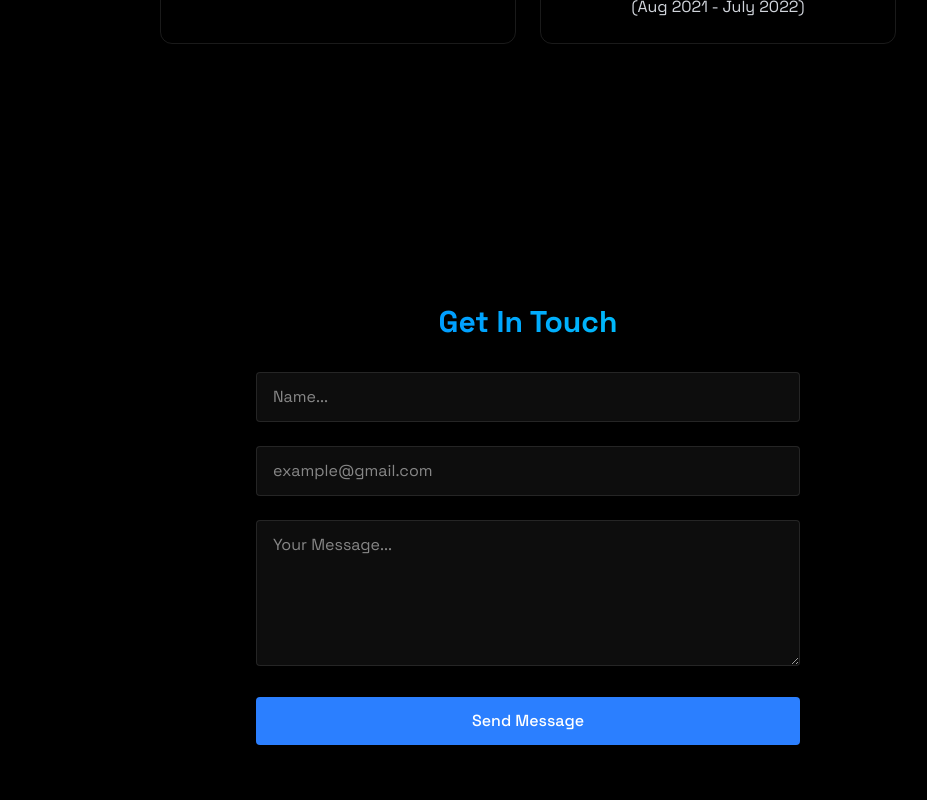
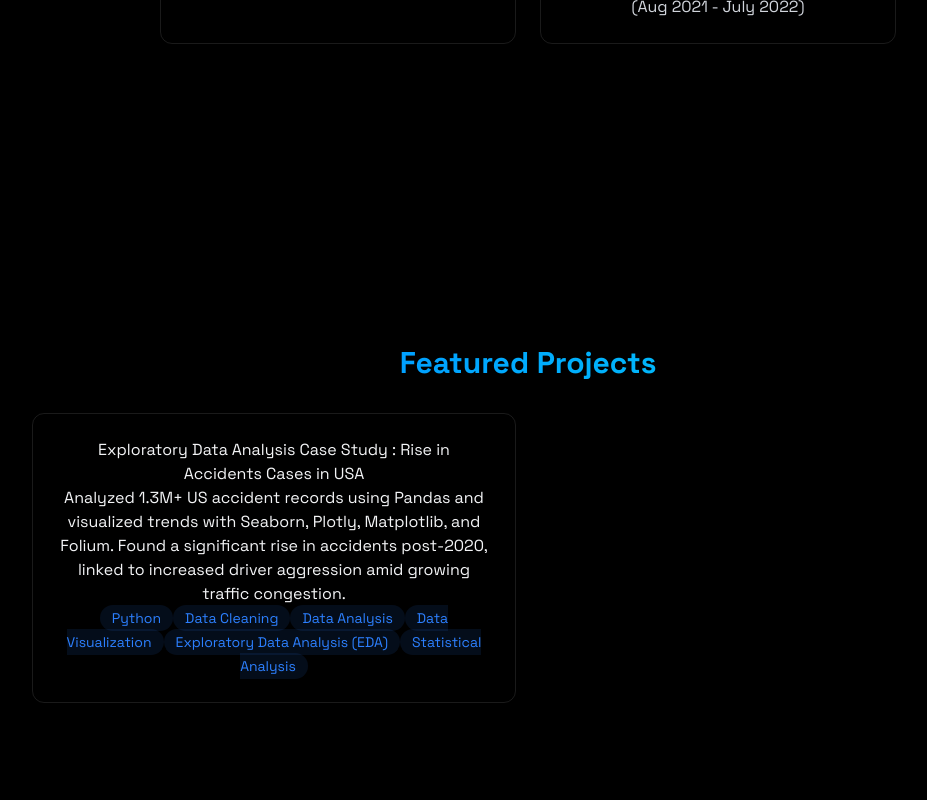
Before and after one commit to makeshmr/RedLabs, a React (Vite) app: page / in a window 1280 px wide. Shown: the part 2400-3200 px from the top of the page, without its empty margins (112-1039 px from the left). Built offline with nearby package versions, Linux system fonts and the light colour scheme.

Commit message:
project1 added

```diff
--- a/src/App.jsx
+++ b/src/App.jsx
@@ -7,7 +7,7 @@ import { MobileMenu } from "./components/MobileMenu";
 import { Home } from "./components/sections/Home";
 import { About } from "./components/sections/About";
 import { Contact } from "./components/sections/Contact";
-
+import { Projects } from "./components/sections/Projects";
 function App() {
   const [isLoaded, setIsLoaded] = useState(false);
   const [menuOpen, setMenuOpen] = useState(false);
@@ -25,6 +25,7 @@ function App() {
         <MobileMenu menuOpen={menuOpen} setMenuOpen={setMenuOpen} />
         <Home />
         <About />
+        <Projects />
         <Contact />
       </div>
     </>
--- a/src/components/sections/Projects.jsx
+++ b/src/components/sections/Projects.jsx
@@ -13,10 +13,24 @@ export const Projects = () => {
                 Featured Projects
             </h2>
             <div className="grid grid-cols-1 md:grid-cols-2 gap-6">
-                <h3>Data Analytics</h3>
+                <div className="p-6 rounded-xl border border-white/10 hover:-translate-y-1 hover:border-blue-500/30 hver:shadow-[0_2px_8px_rgba(59,130,246,0.1)] transition-all">
+                <h3>Exploratory Data Analysis Case Study : Rise in Accidents Cases in USA </h3>
                 <p>
+                    Analyzed 1.3M+ US accident records using Pandas and visualized trends with Seaborn, Plotly, Matplotlib, and Folium.
+                     Found a significant rise in accidents post-2020, linked to increased driver aggression amid growing traffic congestion.
+                </p>
+                <div>
+                    {["Python", "Data Cleaning", "Data Analysis", "Data Visualization", "Exploratory Data Analysis (EDA)", "Statistical Analysis"].map((tech,key) => (
+                        <span
+                            key={key}
+                            className="bg-blue-500/10 text-blue-500 py-1 px-3  rounded-full text-sm hover:bg-blue-500/20
+                            hover:shadow-[0_2px_8px_rgba(59,130,246,0.2)] transition">
+                                {tech}
 
-                </p>
+                            </span>
+                    ))}
+                </div>
+                </div>
 
             </div>
 
```
